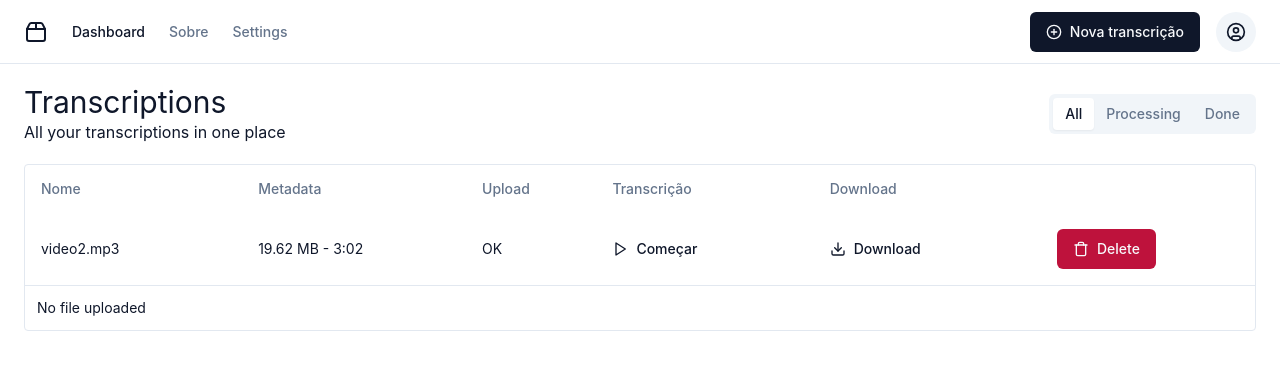
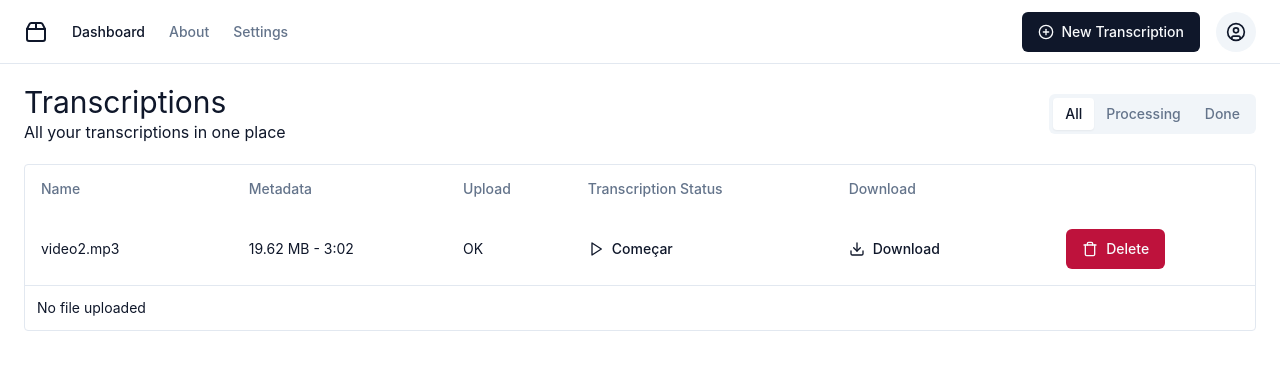
Before and after one commit to Marco-26/audio-transcriber-website, a React (Create React App) app in the folder client/: page / in a window 1280 px wide. Shown: the top 370 px of the page. Built offline with nearby package versions, Linux system fonts and the light colour scheme.

Commit message:
Fix: Change all text to english

```diff
--- a/client/src/components/Header.tsx
+++ b/client/src/components/Header.tsx
@@ -49,7 +49,7 @@ export const Header = ():JSX.Element => {
             to="#"
             className="text-muted-foreground transition-colors hover:text-foreground"
           >
-            Sobre
+            About
           </Link>
           <Link
             to="#"
@@ -87,19 +87,7 @@ export const Header = ():JSX.Element => {
                 to="#"
                 className="text-muted-foreground hover:text-foreground"
               >
-                Orders
-              </Link>
-              <Link
-                to="#"
-                className="text-muted-foreground hover:text-foreground"
-              >
-                Products
-              </Link>
-              <Link
-                to="#"
-                className="text-muted-foreground hover:text-foreground"
-              >
-                Customers
+                About
               </Link>
               <Link to="#" className="hover:text-foreground">
                 Settings
@@ -112,7 +100,7 @@ export const Header = ():JSX.Element => {
             <div className="relative">
               <Button>
                 <PlusCircle className='w-4 h-4 mr-2'/>
-                Nova transcrição
+                New Transcription
               </Button>
             </div>
           </form>
--- a/client/src/components/TranscriptionsTable.tsx
+++ b/client/src/components/TranscriptionsTable.tsx
@@ -44,10 +44,10 @@ export const TranscriptionsTable:React.FC<TableProps> = ({fileInfo,file,uploadSt
     <div className='border rounded'>
         <Table>
           <TableHeader>
-            <TableHead>Nome</TableHead>
+            <TableHead>Name</TableHead>
             <TableHead>Metadata</TableHead>
             <TableHead>Upload</TableHead>
-            <TableHead>Transcrição</TableHead>
+            <TableHead>Transcription Status</TableHead>
             <TableHead className=''>Download</TableHead>
           </TableHeader>
           <TableBody>
```
